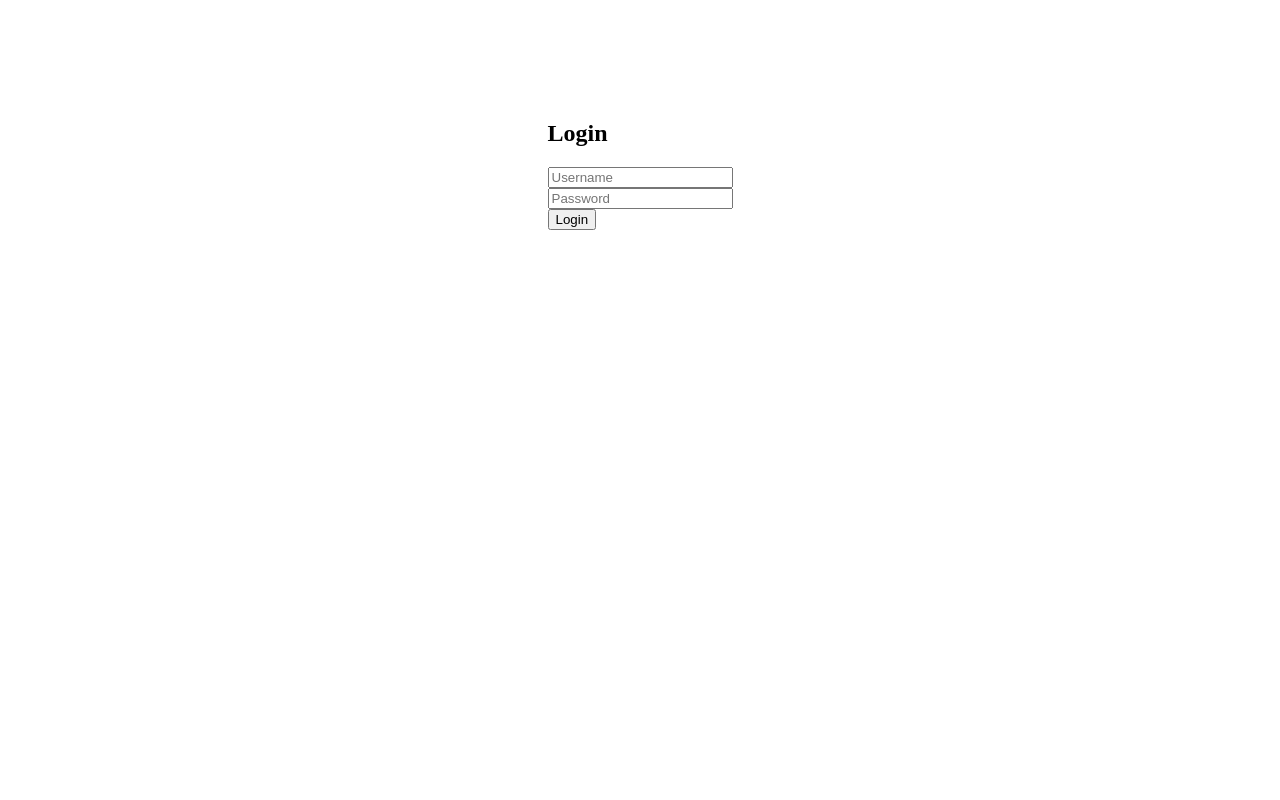
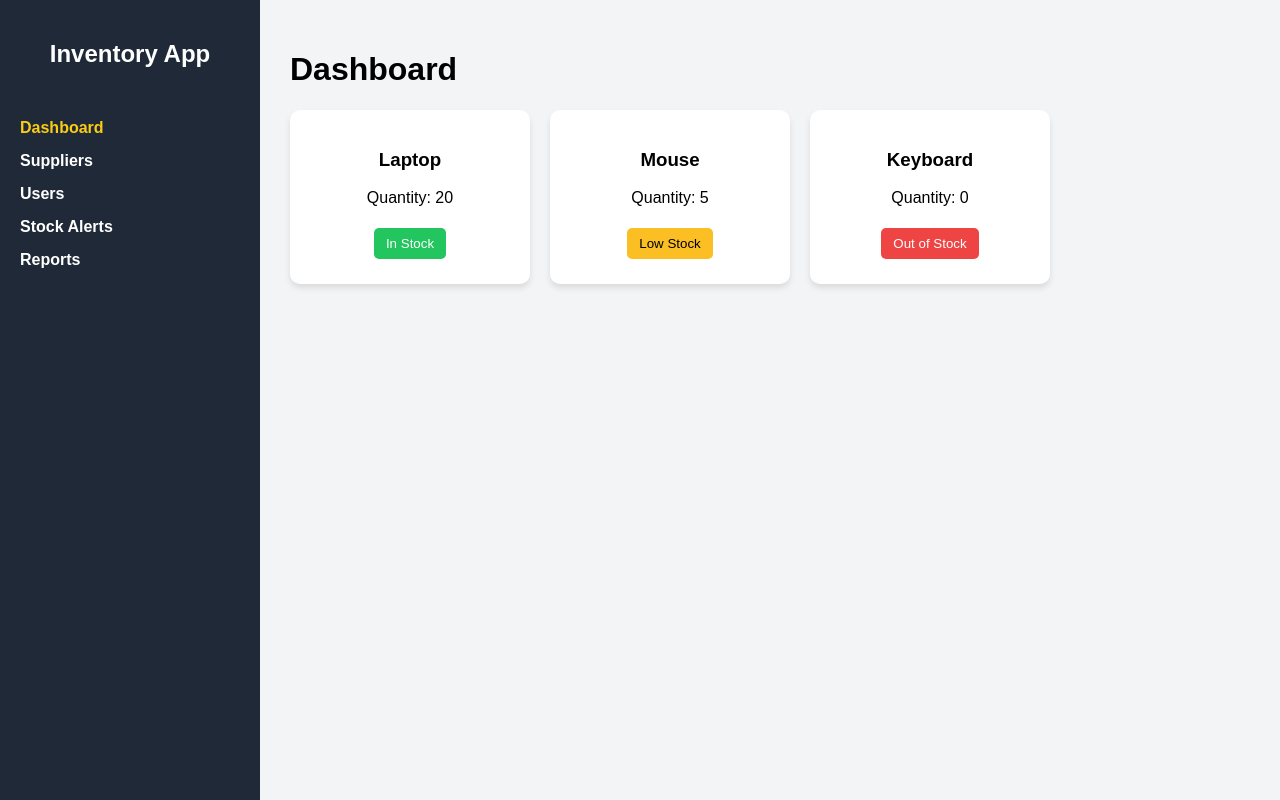
Before and after one commit to prathameshmittal0205-beep/inventory-app, a React (Create React App) app in the folder frontend/: page / in a window 1280 px wide. Before the commit this address led to /login. Built offline with nearby package versions, Linux system fonts and the light colour scheme.

Commit message:
Full frontend redesign with Sidebar, colors, mock data

```diff
--- a/frontend/src/App.css
+++ b/frontend/src/App.css
@@ -1,18 +1,22 @@
-body {
-  margin: 0;
+/* General Layout */
+.app {
+  display: flex;
+  height: 100vh;
   font-family: Arial, sans-serif;
 }
 
 .sidebar {
-  width: 200px;
-  background-color: #222;
+  width: 220px;
+  background-color: #1f2937;
   color: white;
-  height: 100vh;
+  display: flex;
+  flex-direction: column;
   padding: 20px;
 }
 
-.sidebar h2 {
-  color: #fff;
+.sidebar-title {
+  font-size: 1.5em;
+  margin-bottom: 20px;
   text-align: center;
 }
 
@@ -22,14 +26,110 @@ body {
 }
 
 .sidebar ul li {
-  margin: 20px 0;
+  margin: 15px 0;
 }
 
 .sidebar ul li a {
   color: white;
   text-decoration: none;
+  font-weight: bold;
 }
 
+.sidebar ul li.active a,
 .sidebar ul li a:hover {
-  color: #00bfff;
+  color: #facc15;
 }
+
+.content {
+  flex: 1;
+  padding: 30px;
+  background-color: #f3f4f6;
+  overflow-y: auto;
+}
+
+/* Cards for Dashboard */
+.cards {
+  display: flex;
+  gap: 20px;
+  flex-wrap: wrap;
+}
+
+.card {
+  background-color: white;
+  padding: 20px;
+  border-radius: 10px;
+  box-shadow: 0 4px 6px rgba(0,0,0,0.1);
+  width: 200px;
+  text-align: center;
+}
+
+/* Buttons */
+.btn-red {
+  background-color: #ef4444;
+  color: white;
+  border: none;
+  padding: 8px 12px;
+  border-radius: 5px;
+  margin: 5px;
+  cursor: pointer;
+}
+
+.btn-yellow {
+  background-color: #fbbf24;
+  color: black;
+  border: none;
+  padding: 8px 12px;
+  border-radius: 5px;
+  margin: 5px;
+  cursor: pointer;
+}
+
+.btn-green {
+  background-color: #22c55e;
+  color: white;
+  border: none;
+  padding: 8px 12px;
+  border-radius: 5px;
+  margin: 5px;
+  cursor: pointer;
+}
+
+/* Tables */
+.table {
+  width: 100%;
+  border-collapse: collapse;
+  margin-top: 20px;
+}
+
+.table th, .table td {
+  padding: 12px 15px;
+  border: 1px solid #ddd;
+  text-align: left;
+}
+
+.table th {
+  background-color: #fbbf24;
+}
+
+/* Stock Alerts */
+.alerts {
+  list-style: none;
+  padding: 0;
+  margin-top: 20px;
+}
+
+.alert-red {
+  color: white;
+  background-color: #ef4444;
+  padding: 10px;
+  border-radius: 5px;
+  margin-bottom: 10px;
+}
+
+.alert-yellow {
+  color: black;
+  background-color: #fbbf24;
+  padding: 10px;
+  border-radius: 5px;
+  margin-bottom: 10px;
+}
--- a/frontend/src/App.js
+++ b/frontend/src/App.js
@@ -1,33 +1,28 @@
 import React from "react";
-import { BrowserRouter as Router, Routes, Route, Navigate } from "react-router-dom";
+import { BrowserRouter as Router, Routes, Route } from "react-router-dom";
 import Sidebar from "./Sidebar";
 import Dashboard from "./Dashboard";
 import Suppliers from "./Suppliers";
 import Users from "./Users";
-import Login from "./Login";
+import StockAlerts from "./StockAlerts";
+import Reports from "./Reports";
+import "./App.css";
 
 function App() {
   return (
     <Router>
-      <Routes>
-        <Route path="/login" element={<Login />} />
-        <Route path="/" element={<Navigate to="/login" />} />
-        <Route
-          path="/*"
-          element={
-            <div style={{ display: "flex" }}>
-              <Sidebar />
-              <div style={{ flex: 1, padding: "20px" }}>
-                <Routes>
-                  <Route path="dashboard" element={<Dashboard />} />
-                  <Route path="suppliers" element={<Suppliers />} />
-                  <Route path="users" element={<Users />} />
-                </Routes>
-              </div>
-            </div>
-          }
-        />
-      </Routes>
+      <div className="app">
+        <Sidebar />
+        <div className="content">
+          <Routes>
+            <Route path="/" element={<Dashboard />} />
+            <Route path="/suppliers" element={<Suppliers />} />
+            <Route path="/users" element={<Users />} />
+            <Route path="/stock-alerts" element={<StockAlerts />} />
+            <Route path="/reports" element={<Reports />} />
+          </Routes>
+        </div>
+      </div>
     </Router>
   );
 }
--- a/frontend/src/Dashboard.js
+++ b/frontend/src/Dashboard.js
@@ -1,12 +1,41 @@
 import React from "react";
+import "./App.css";
 
-function Dashboard() {
+const Dashboard = () => {
+  const stockData = [
+    { item: "Laptop", quantity: 20 },
+    { item: "Mouse", quantity: 5 },
+    { item: "Keyboard", quantity: 0 },
+  ];
+
   return (
     <div>
-      <h2>Dashboard</h2>
-      <p>Welcome to the Inventory Management System!</p>
+      <h1>Dashboard</h1>
+      <div className="cards">
+        {stockData.map((stock, index) => (
+          <div className="card" key={index}>
+            <h3>{stock.item}</h3>
+            <p>Quantity: {stock.quantity}</p>
+            <button
+              className={
+                stock.quantity === 0
+                  ? "btn-red"
+                  : stock.quantity < 10
+                  ? "btn-yellow"
+                  : "btn-green"
+              }
+            >
+              {stock.quantity === 0
+                ? "Out of Stock"
+                : stock.quantity < 10
+                ? "Low Stock"
+                : "In Stock"}
+            </button>
+          </div>
+        ))}
+      </div>
     </div>
   );
-}
+};
 
 export default Dashboard;
--- /dev/null
+++ b/frontend/src/Reports.js
@@ -0,0 +1,13 @@
+import React from "react";
+import "./App.css";
+
+const Reports = () => {
+  return (
+    <div>
+      <h1>Reports</h1>
+      <p>Coming soon! You can add charts, sales reports, and inventory summaries here.</p>
+    </div>
+  );
+};
+
+export default Reports;
--- a/frontend/src/Sidebar.js
+++ b/frontend/src/Sidebar.js
@@ -1,23 +1,33 @@
 import React from "react";
-import { Link } from "react-router-dom";
+import { Link, useLocation } from "react-router-dom";
+import "./App.css";
 
-function Sidebar() {
+const Sidebar = () => {
+  const location = useLocation();
+
+  const menuItems = [
+    { name: "Dashboard", path: "/" },
+    { name: "Suppliers", path: "/suppliers" },
+    { name: "Users", path: "/users" },
+    { name: "Stock Alerts", path: "/stock-alerts" },
+    { name: "Reports", path: "/reports" },
+  ];
+
   return (
-    <div style={{ width: "200px", background: "#222", color: "#fff", minHeight: "100vh" }}>
-      <h2 style={{ textAlign: "center", padding: "20px 0" }}>Inventory</h2>
-      <ul style={{ listStyle: "none", padding: 0 }}>
-        <li style={{ padding: "10px" }}>
-          <Link to="/dashboard" style={{ color: "#fff", textDecoration: "none" }}>Dashboard</Link>
-        </li>
-        <li style={{ padding: "10px" }}>
-          <Link to="/suppliers" style={{ color: "#fff", textDecoration: "none" }}>Suppliers</Link>
-        </li>
-        <li style={{ padding: "10px" }}>
-          <Link to="/users" style={{ color: "#fff", textDecoration: "none" }}>Users</Link>
-        </li>
+    <div className="sidebar">
+      <h2 className="sidebar-title">Inventory App</h2>
+      <ul>
+        {menuItems.map((item) => (
+          <li
+            key={item.name}
+            className={location.pathname === item.path ? "active" : ""}
+          >
+            <Link to={item.path}>{item.name}</Link>
+          </li>
+        ))}
       </ul>
     </div>
   );
-}
+};
 
 export default Sidebar;
--- /dev/null
+++ b/frontend/src/StockAlerts.js
@@ -0,0 +1,27 @@
+import React from "react";
+import "./App.css";
+
+const StockAlerts = () => {
+  const alerts = [
+    { item: "Mouse", quantity: 5 },
+    { item: "Keyboard", quantity: 0 },
+  ];
+
+  return (
+    <div>
+      <h1>Stock Alerts</h1>
+      <ul className="alerts">
+        {alerts.map((alert, index) => (
+          <li
+            key={index}
+            className={alert.quantity === 0 ? "alert-red" : "alert-yellow"}
+          >
+            {alert.item} - Quantity: {alert.quantity}
+          </li>
+        ))}
+      </ul>
+    </div>
+  );
+};
+
+export default StockAlerts;
--- a/frontend/src/Suppliers.js
+++ b/frontend/src/Suppliers.js
@@ -1,22 +1,38 @@
-import React, { useEffect, useState } from "react";
-import axios from "axios";
+import React from "react";
+import "./App.css";
 
-function Suppliers() {
-  const [suppliers, setSuppliers] = useState([]);
-
-  useEffect(() => {
-    axios.get("http://localhost:5000/suppliers")
-      .then(res => setSuppliers(res.data))
-      .catch(err => console.error(err));
-  }, []);
+const Suppliers = () => {
+  const suppliers = [
+    { name: "Tech Supplies Inc.", contact: "123-456-7890" },
+    { name: "Office Goods Ltd.", contact: "987-654-3210" },
+  ];
 
   return (
     <div>
-      <h2>Suppliers</h2>
-      {suppliers.length === 0 ? <p>No suppliers found.</p> :
-        <ul>{suppliers.map(s => <li key={s.id}>{s.name}</li>)}</ul>}
+      <h1>Suppliers</h1>
+      <table className="table">
+        <thead>
+          <tr>
+            <th>Name</th>
+            <th>Contact</th>
+            <th>Actions</th>
+          </tr>
+        </thead>
+        <tbody>
+          {suppliers.map((sup, index) => (
+            <tr key={index}>
+              <td>{sup.name}</td>
+              <td>{sup.contact}</td>
+              <td>
+                <button className="btn-yellow">Edit</button>
+                <button className="btn-red">Delete</button>
+              </td>
+            </tr>
+          ))}
+        </tbody>
+      </table>
     </div>
   );
-}
+};
 
 export default Suppliers;
--- a/frontend/src/Users.js
+++ b/frontend/src/Users.js
@@ -1,22 +1,38 @@
-import React, { useEffect, useState } from "react";
-import axios from "axios";
+import React from "react";
+import "./App.css";
 
-function Users() {
-  const [users, setUsers] = useState([]);
-
-  useEffect(() => {
-    axios.get("http://localhost:5000/users")
-      .then(res => setUsers(res.data))
-      .catch(err => console.error(err));
-  }, []);
+const Users = () => {
+  const users = [
+    { name: "Alice", role: "Admin" },
+    { name: "Bob", role: "Staff" },
+  ];
 
   return (
     <div>
-      <h2>Users</h2>
-      {users.length === 0 ? <p>No users found.</p> :
-        <ul>{users.map(u => <li key={u.id}>{u.name}</li>)}</ul>}
+      <h1>Users</h1>
+      <table className="table">
+        <thead>
+          <tr>
+            <th>Name</th>
+            <th>Role</th>
+            <th>Actions</th>
+          </tr>
+        </thead>
+        <tbody>
+          {users.map((user, index) => (
+            <tr key={index}>
+              <td>{user.name}</td>
+              <td>{user.role}</td>
+              <td>
+                <button className="btn-yellow">Edit</button>
+                <button className="btn-red">Delete</button>
+              </td>
+            </tr>
+          ))}
+        </tbody>
+      </table>
     </div>
   );
-}
+};
 
 export default Users;
```
